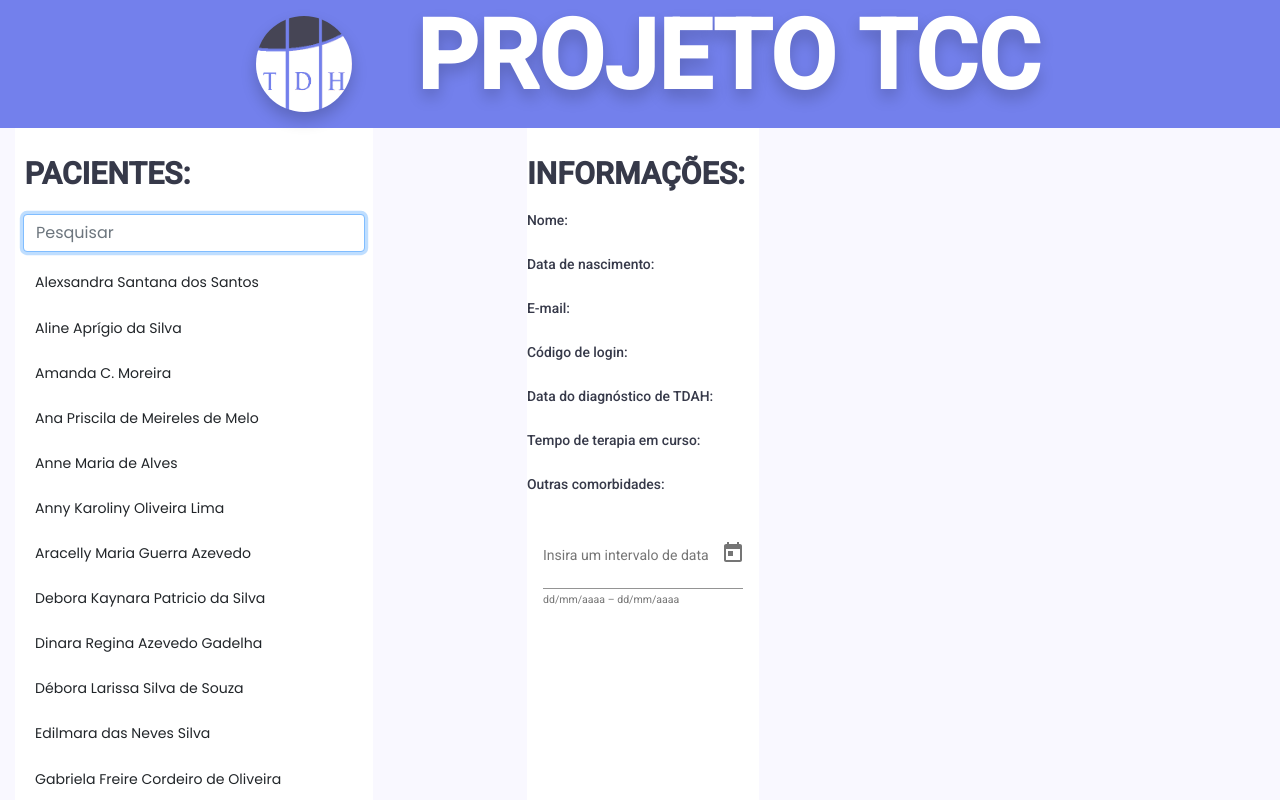
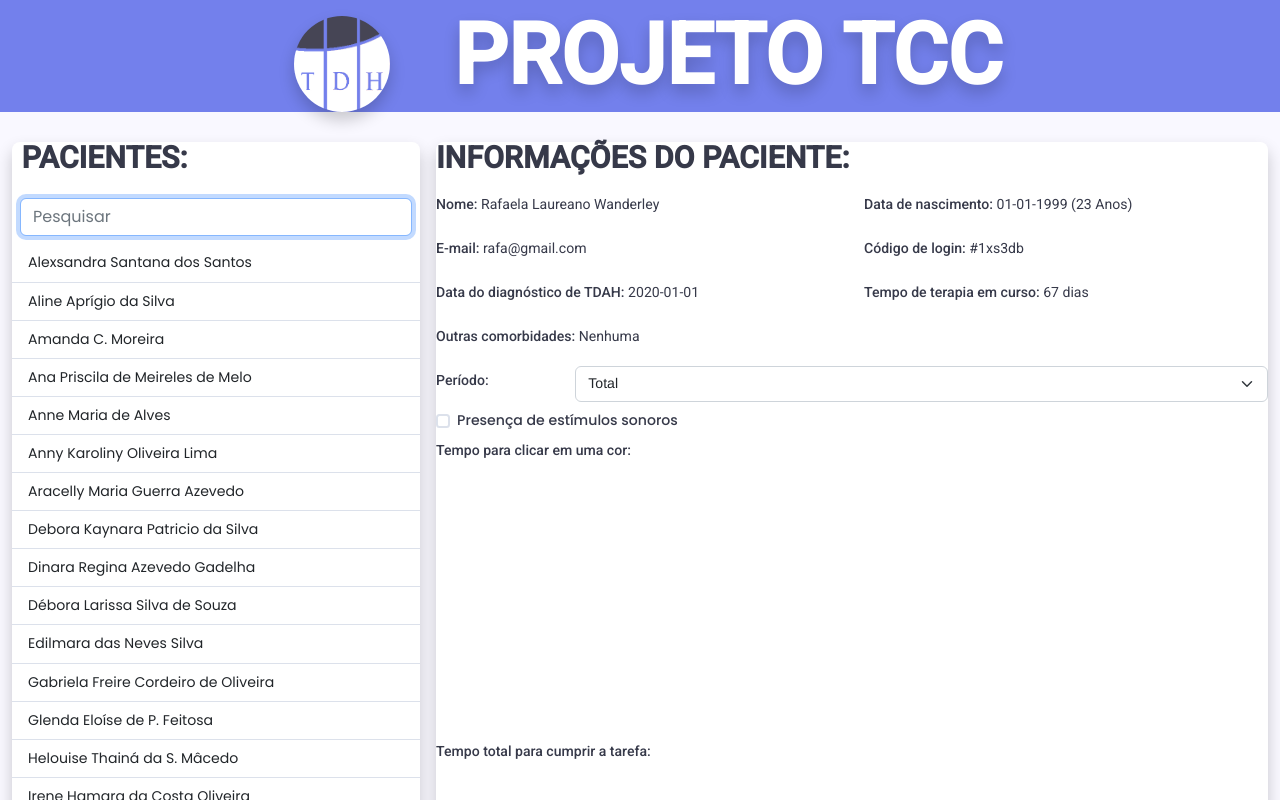
Before and after one commit to TiagoStryke/tcc-tdah-front-end, an Angular app: page /dashboard in a window 1280 px wide. Built offline with nearby package versions, Linux system fonts and the light colour scheme.

Commit message:
bootstrap configuration and removed datepicker

```diff
--- a/src/app/components/dashboard/dashboard.component.html
+++ b/src/app/components/dashboard/dashboard.component.html
@@ -11,22 +11,18 @@
       rel="stylesheet"
     />
     <!-- set up bootstrap -->
+    <!-- CSS only -->
     <link
+      href="https://cdn.jsdelivr.net/npm/bootstrap@5.2.3/dist/css/bootstrap.min.css"
       rel="stylesheet"
-      href="https://maxcdn.bootstrapcdn.com/bootstrap/4.0.0/css/bootstrap.min.css"
-      integrity="sha384-Gn5384xqQ1aoWXA+058RXPxPg6fy4IWvTNh0E263XmFcJlSAwiGgFAW/dAiS6JXm"
+      integrity="sha384-rbsA2VBKQhggwzxH7pPCaAqO46MgnOM80zW1RWuH61DGLwZJEdK2Kadq2F9CUG65"
       crossorigin="anonymous"
-    />
-    <!-- set up awesome fonts -->
-    <link
-      rel="stylesheet"
-      href="https://cdnjs.cloudflare.com/ajax/libs/font-awesome/5.15.3/css/all.min.css"
-      integrity="sha512-iBBXm8fW90+nuLcSKlbmrPcLa0OT92xO1BIsZ+ywDWZCvqsWgccV3gFoRBv0z+8dLJgyAHIhR35VZc2oM/gI1w=="
-      crossorigin="anonymous"
-      referrerpolicy="no-referrer"
     />
   </head>
   <body>
+    <!-- BANNER -->
+    <!-- TODO work on banner -->
+    <div class="row">
       <div class="banner sticky">
         <div class="banner-content">
           <!-- TODO - add proper logo this one is a test -->
@@ -37,8 +33,11 @@
           <!-- TODO profile options -->
         </div>
       </div>
-    <div class="container">
+    </div>
+    <div class="container-fluid">
       <!-- SIDEBAR -->
+      <div class="row gx-3">
+        <div class="col-sm-4 col-md-4 col-xl-4 col-lg-4">
           <aside>
             <div class="top">
               <h2>PACIENTES:</h2>
@@ -75,34 +74,98 @@
               </ul>
             </div>
           </aside>
+        </div>
         <!-- MAIN CONTENT -->
+        <div class="col-sm-8 col-md-8 col-xl-8 col-lg-8">
           <main>
             <div class="info">
-          <h2>INFORMAÇÕES:</h2>
-          <h3>Nome:</h3>
-          <h3>Data de nascimento:</h3>
-          <h3>E-mail:</h3>
-          <h3>Código de login:</h3>
-          <h3>Data do diagnóstico de TDAH:</h3>
-          <h3>Tempo de terapia em curso:</h3>
-          <h3>Outras comorbidades:</h3>
+              <div class="row">
+                <div class="col-12">
+                  <h2>INFORMAÇÕES DO PACIENTE:</h2>
                 </div>
-        <div class="datepicker">
-          <mat-form-field>
-            <mat-label>Insira um intervalo de data</mat-label>
-            <mat-date-range-input [rangePicker]="picker">
-              <input matStartDate placeholder="Data inicial" />
-              <input matEndDate placeholder="Data final" />
-            </mat-date-range-input>
-            <mat-hint>dd/mm/aaaa – dd/mm/aaaa</mat-hint>
-            <mat-datepicker-toggle
-              matIconSuffix
-              [for]="picker"
-            ></mat-datepicker-toggle>
-            <mat-date-range-picker #picker></mat-date-range-picker>
-          </mat-form-field>
+                <div class="col-sm-6 col-md-6 col-xl-6 col-lg-6">
+                  <h3>
+                    Nome: <span>{{ patient.nome }}</span>
+                  </h3>
+                </div>
+                <div class="col-sm-6 col-md-6 col-xl-6 col-lg-6">
+                  <h3>
+                    Data de nascimento:
+                    <span>{{ patient.dataNascimento }} ({{ idade }} Anos)</span>
+                  </h3>
+                </div>
+                <div class="col-sm-6 col-md-6 col-xl-6 col-lg-6">
+                  <h3>
+                    E-mail: <span>{{ patient.email }}</span>
+                  </h3>
+                </div>
+                <div class="col-sm-6 col-md-6 col-xl-6 col-lg-6">
+                  <h3>
+                    Código de login: <span>{{ patient.codLogin }}</span>
+                  </h3>
+                </div>
+                <div class="col-sm-6 col-md-6 col-xl-6 col-lg-6">
+                  <h3>
+                    Data do diagnóstico de TDAH:
+                    <span>{{ patient.dataDiagnostico }}</span>
+                  </h3>
+                </div>
+                <div class="col-sm-6 col-md-6 col-xl-6 col-lg-6">
+                  <h3>
+                    Tempo de terapia em curso:
+                    <span>{{ tempoTerapia }}</span>
+                  </h3>
+                </div>
+                <div class="col-sm-6 col-md-6 col-xl-6 col-lg-6">
+                  <h3>
+                    Outras comorbidades:
+                    <span>{{ patient.outComorbidades }}</span>
+                  </h3>
+                </div>
+              </div>
+            </div>
+            <div class="charts">
+              <div class="row gx-1">
+                <div class="col-2">
+                  <h3>Período:</h3>
+                </div>
+                <div class="col-10">
+                  <select class="form-select">
+                    <option selected>Total</option>
+                    <option value="1">Semana anterior</option>
+                    <option value="2">Mês anterior</option>
+                    <option value="3">Trimestre anterior</option>
+                    <option value="4">Semestre anterior</option>
+                    <option value="5">Ano anterior</option>
+                  </select>
+                </div>
+                <div class="col-12">
+                  <div class="form-check">
+                    <input
+                      class="form-check-input"
+                      type="checkbox"
+                      value=""
+                      id="musicPresence"
+                    />
+                    <label class="form-check-label" for="musicPresence">
+                      Presença de estímulos sonoros
+                    </label>
+                  </div>
+                </div>
+              </div>
+              <!-- TODO implement graphs -->
+              <h3>Tempo para clicar em uma cor:</h3>
+              <canvas id="myChart" width="250" height="250"></canvas>
+              <h3>Tempo total para cumprir a tarefa:</h3>
+              <canvas id="myChart" width="250" height="250"></canvas>
+              <h3>Pontuação:</h3>
+              <canvas id="myChart" width="250" height="250"></canvas>
+              <h3>Dias usando a Plataforma:</h3>
+              <canvas id="myChart" width="250" height="250"></canvas>
             </div>
           </main>
         </div>
+      </div>
+    </div>
   </body>
 </html>
--- a/src/app/components/dashboard/dashboard.component.scss
+++ b/src/app/components/dashboard/dashboard.component.scss
@@ -1,6 +1,10 @@
-@import url("https://fonts.googleapis.com/css2?family=Poppins:wght@300;400;500;600;700;800&display=swap");
+@import url("https://fonts.googleapis.com/css2?family=Poppins:wght@100;200;300;400;500;600;700;800&display=swap");
+
+// TODO use purgecss to remove unused css
 
 $color-primary: #7380ec;
+$color-primary-light: #8c9eff;
+$color-primary-lighter: #a8b7ff;
 $color-success: #41f1b6;
 $color-warning: #ffbb55;
 $color-white: #fff;
@@ -10,6 +14,7 @@ $color-dark: #363949;
 $color-light: rgba(132, 139, 200, 0.18);
 $color-banner: #7380ec;
 $color-background: #f9f8ff;
+$standard-font-size: 0.88rem;
 
 * {
   margin: 0;
@@ -32,13 +37,6 @@ html {
   z-index: 100;
 }
 
-.banner {
-  width: 100%;
-  height: 8rem;
-  background-color: $color-banner;
-  //border-bottom-right-radius: 80rem 12rem;
-}
-
 .banner-content {
   margin: auto;
   align-items: center;
@@ -58,13 +56,29 @@ html {
 }
 
 body {
-  width: 100vw;
-  height: 100vh;
   font-family: poppins, sans-serif;
-  font-size: 0.88rem;
+  font-size: $standard-font-size;
   background: $color-background;
   user-select: none;
   overflow-x: hidden;
+}
+
+.banner {
+  height: 14vh;
+  background-color: $color-banner;
+  //border-bottom-right-radius: 80rem 12rem;
+}
+
+aside {
+  background: white;
+  border-radius: 0.5rem;
+  box-shadow: 0 0.5rem 1rem rgba(0, 0, 0, 0.2);
+}
+
+main {
+  border-radius: 0.5rem;
+  box-shadow: 0 0.5rem 1rem rgba(0, 0, 0, 0.2);
+  background: white;
 }
 
 a {
@@ -77,7 +91,7 @@ img {
 }
 
 h1 {
-  font-size: 6rem;
+  font-size: 6em;
   font-weight: 800;
   color: $color-white;
   text-shadow: 0 0.5rem 1rem rgba(0, 0, 0, 0.2);
@@ -90,21 +104,15 @@ h2 {
 }
 
 h3 {
-  font-size: 0.87rem;
+  font-size: $standard-font-size;
   font-weight: 550;
   color: $color-dark;
 }
 
-h4 {
-  font-size: 0.8rem;
-}
-
-h5 {
-  font-size: 0.77rem;
-}
-
-small {
-  font-size: 0.75rem;
+h3 span {
+  font-size: $standard-font-size;
+  font-weight: lighter;
+  color: $color-dark;
 }
 
 .profile-photo {
@@ -114,18 +122,12 @@ small {
   overflow: hidden;
 }
 
-aside {
-  background: white;
-  width: max-content;
-}
-
 aside .top {
   display: flex;
   align-items: center;
   justify-content: space-between;
   margin-top: 1.9rem;
   margin-left: 0.6rem;
-  gap: 0.8rem;
 }
 
 aside .close {
@@ -139,15 +141,6 @@ aside .bottom {
   display: flex;
   flex-direction: column;
   height: 86vh;
-  position: relative;
-}
-
-.container {
-  width: 96%;
-  display: grid;
-  margin: 0;
-  gap: 18rem;
-  grid-template-columns: 14rem auto 23rem;
 }
 
 .info {
@@ -156,6 +149,9 @@ aside .bottom {
 
 .list-group-item {
   background: white;
+  border-style: solid;
+  border-width: 1px;
+  border-color: $color-info-light;
 }
 
 .list-group :hover {
@@ -163,6 +159,11 @@ aside .bottom {
   border-color: $color-primary;
   padding-left: 2rem;
   transition: all 0.3s ease;
+  cursor: pointer;
+}
+
+ul {
+  overflow: scroll;
 }
 
 ul :hover:before {
@@ -174,21 +175,7 @@ ul :hover:before {
   left: 0px;
   top: 0px;
 }
-.datepicker {
-  width: 100%;
-  height: 9rem;
-  background: white;
-  //border-radius: 0.5rem;
-  //box-shadow: 0 0.5rem 1rem rgba(0, 0, 0, 0.2);
-  padding: 1rem;
-  // display: flex;
-  // flex-direction: column;
-  // gap: 1rem;
-}
 
-main {
-  background: white;
-}
 mat-datepicker-toggle {
   position: absolute;
   top: -0.6rem;
@@ -198,3 +185,46 @@ mat-datepicker-toggle {
 mat-date-range-input {
   padding: 0.6rem;
 }
+
+.charts .form-select {
+  font-family: "Helvetica Neue", sans-serif;
+  font-size: $standard-font-size;
+}
+
+.form-check-input:checked {
+  background-color: $color-primary;
+  border-color: $color-primary;
+}
+
+.form-check-input {
+  border-style: solid;
+  border-width: 2px;
+  border-color: $color-info-light;
+}
+
+.form-check-label {
+  margin-bottom: 0;
+  font-size: $standard-font-size;
+  font-weight: 500;
+  color: $color-dark;
+}
+
+// scroll bar edits
+::-webkit-scrollbar {
+  width: 6px;
+  height: 0px;
+}
+
+::-webkit-scrollbar-track {
+  background: $color-light;
+  border-radius: 1em;
+}
+
+::-webkit-scrollbar-thumb:hover {
+  background: $color-primary-light;
+}
+
+::-webkit-scrollbar-thumb {
+  background: $color-primary-lighter;
+  border-radius: 1em;
+}
--- a/src/app/components/dashboard/dashboard.component.ts
+++ b/src/app/components/dashboard/dashboard.component.ts
@@ -1,4 +1,6 @@
 import { Component, OnInit } from '@angular/core';
+
+import { getMatFormFieldDuplicatedHintError } from '@angular/material/form-field';
 
 @Component({
   selector: 'app-dashboard',
@@ -8,7 +10,7 @@ import { Component, OnInit } from '@angular/core';
 export class DashboardComponent implements OnInit {
   searchText = '';
 
-  // mock back data
+  // mock backend data patients list
   listPatients = [
     'Rafaela Souza Teixeira',
     'Keline Pinheiro Araujo',
@@ -57,14 +59,42 @@ export class DashboardComponent implements OnInit {
     'Ivamastk Maria Pedrosa',
   ];
 
+  // mock backend data patient info
+  patient = {
+    id: '0',
+    nome: 'Rafaela Laureano Wanderley',
+    dataNascimento: '01-01-1999',
+    email: 'rafa@gmail.com',
+    codLogin: '#1xs3db',
+    dataDiagnostico: '2020-01-01',
+    tempoTerapia: '67',
+    outComorbidades: 'Nenhuma',
+  };
+
+  idade = 0;
+  tempoTerapia = this.getTempoTerapia();
+
   constructor() {}
 
   ngOnInit(): void {
     //TODO - get data from backend and sort there, delete this line
     this.listPatients = this.listPatients.sort();
+    this.idade = this.getIdade();
   }
 
   clickWorking(e: any) {
     console.log(e);
   }
+
+  //FIXME - this function is not working properly
+  getIdade() {
+    const dataNascimento = new Date(this.patient.dataNascimento);
+    const dataAtual = new Date();
+    const idade = dataAtual.getFullYear() - dataNascimento.getFullYear();
+    return idade;
+  }
+  //TODO - function to transform the days of therapy into months
+  getTempoTerapia() {
+    return this.patient.tempoTerapia + ' dias';
+  }
 }
```
Lines whose indentation alone changed are shown as unchanged.
